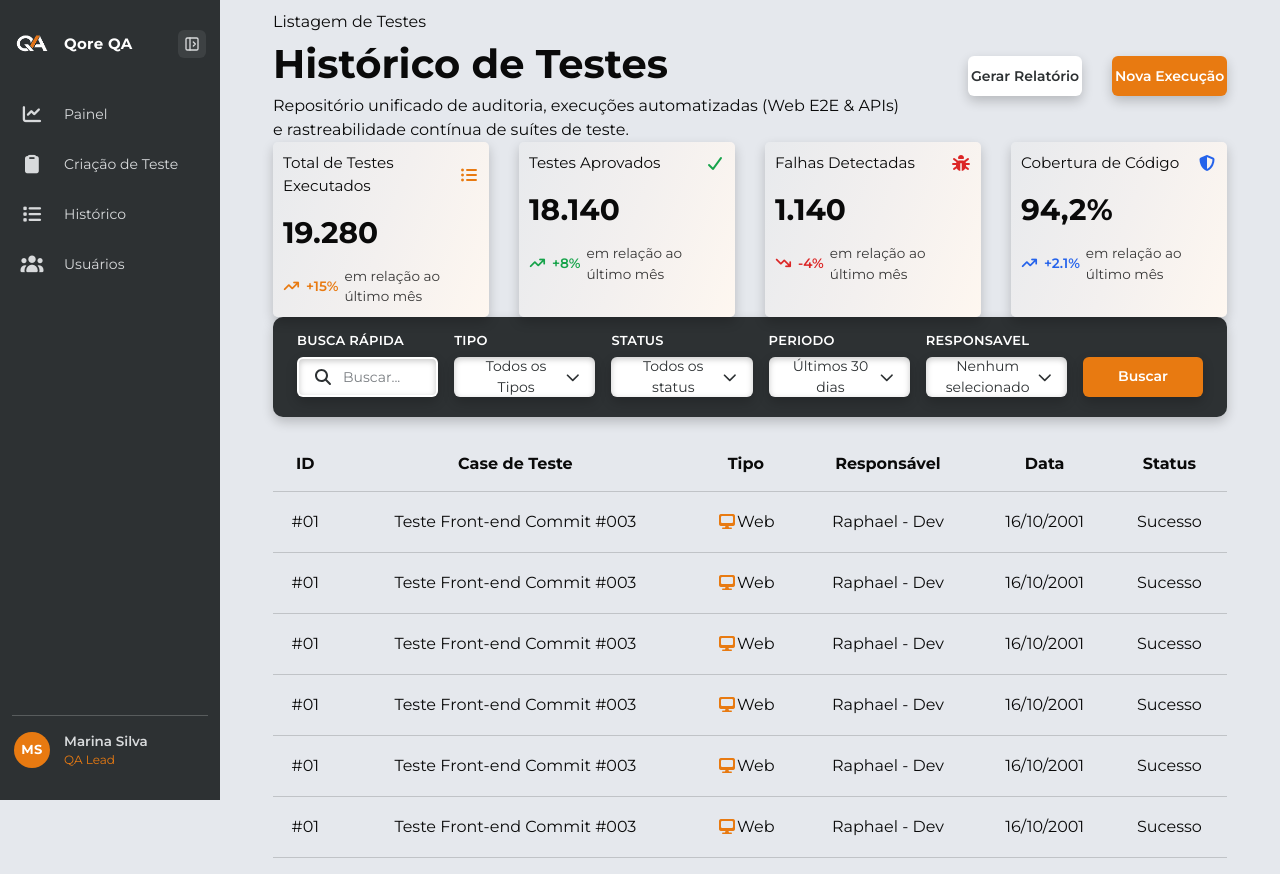
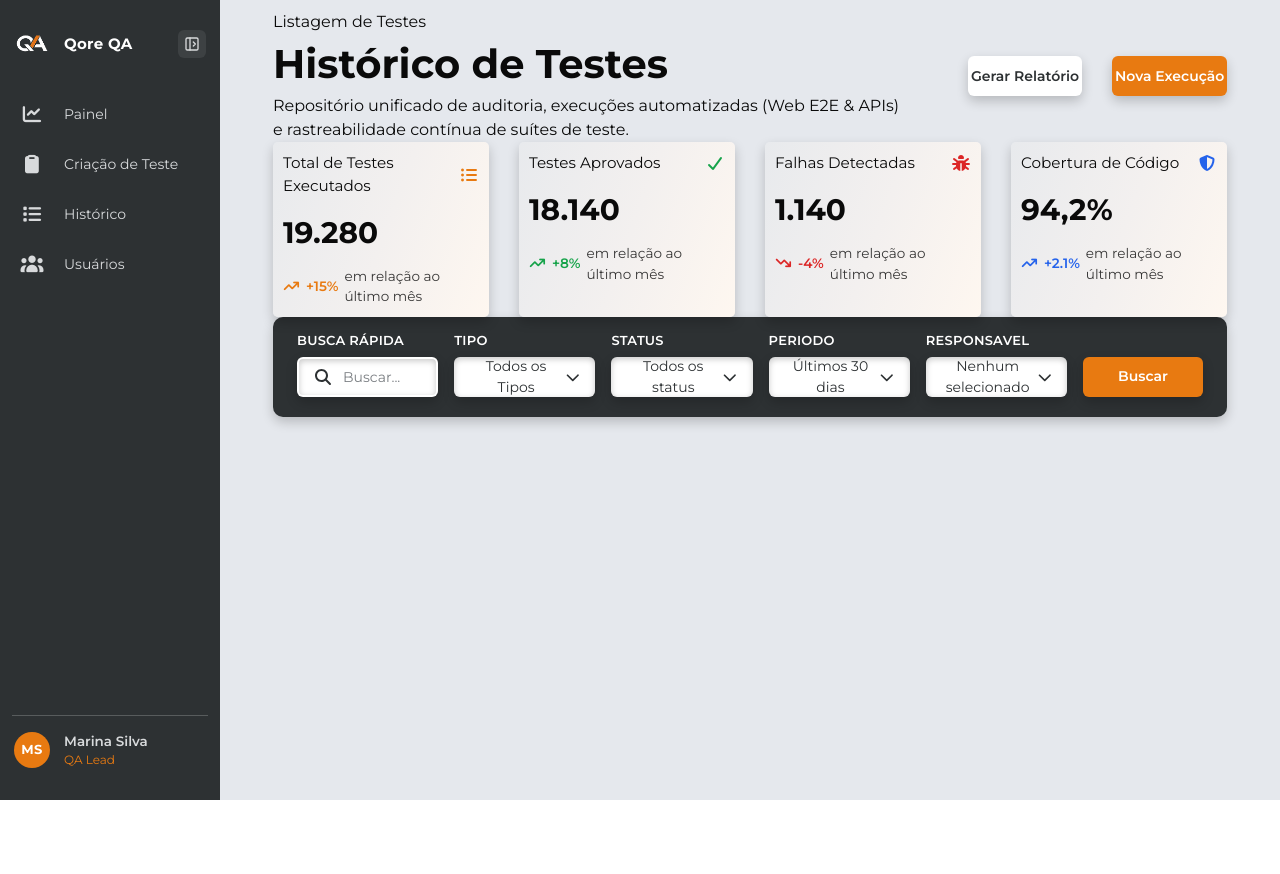
Before and after one commit to Qore-Analitycs/Qore-Analytics---Front-End, a Next.js app: page /historicoTeste in a window 1280 px wide. Shown: the top 874 px of the page. After the commit the page ends 800 px from the top, so only its background shows below. Built offline with nearby package versions, Linux system fonts and the light colour scheme.

Commit message:
:contruction: correções na .env

```diff
--- a/package.json
+++ b/package.json
@@ -15,7 +15,7 @@
     "@fortawesome/free-regular-svg-icons": "^7.3.1",
     "@fortawesome/free-solid-svg-icons": "^7.3.1",
     "@fortawesome/react-fontawesome": "^3.5.0",
-    "axios": "^1.21.0",
+    "axios": "^1.21.1",
     "class-variance-authority": "^0.7.1",
     "cn": "^0.5.2",
     "lucide-react": "^1.69.0",
--- a/src/components/lista/lista.module.css
+++ b/src/components/lista/lista.module.css
@@ -1,53 +1,40 @@
-.section {
-    background-color: var(--cor-fundo);
-    display: flex;
-    justify-content: center;
-    align-items: center;
-    width: 100%;
-    margin-top: 20px;
-    margin-bottom: 50px;
+/* Container da tabela */
+.tabelaContainer {
+  width: 100%;
+  background-color: transparent;
+  margin-top: 10px;
 }
 
-.tabelaLista {
-    border-collapse: separate;
-    border-spacing: 0 5px;
-    width: 100%;
+/* Cabeçalho da tabela */
+.tabelaHeader {
+  display: grid;
+  grid-template-columns: 2fr 1.5fr 1.5fr 1fr;
+  padding: 12px 16px;
+  font-weight: 700;
+  font-size: 13px;
+  color: #000000;
+  border-bottom: 2px solid #D0D0D0;
 }
 
-.tabelaLista th {
-    font-weight: bold;
-    padding: 10px;
-    text-align: center;
+/* Linhas individuais da tabela */
+.tabelaLinha {
+  display: grid;
+  grid-template-columns: 2fr 1.5fr 1.5fr 1fr;
+  padding: 16px;
+  align-items: center;
+  font-size: 13px;
+  color: #333333;
+  border-bottom: 1px solid #D8DCE3;
+  background-color: transparent;
 }
 
-.tabelaLista td {
-    padding: 13px 10px;
-    text-align: center;
-    vertical-align: middle;
+/* Cores de status */
+.ativo {
+  color: #159B50;
+  font-weight: 600;
 }
 
-.tabelaLista td:first-child {
-    border-top-left-radius: 10px;
-    border-bottom-left-radius: 10px;
+.inativo {
+  color: #C62828;
+  font-weight: 600;
 }
-
-.tabelaLista td:last-child {
-    border-top-right-radius: 10px;
-    border-bottom-right-radius: 10px;
-}
-
-.tabelaLista tr.linhaDivisoria td {
-    background-color: transparent !important;
-    padding: 0 !important;
-    border-radius: 0 !important;
-    height: 1px !important;
-    opacity: 0.4;
-}
-
-.hrDivisoria {
-    width: 100%;
-    height: 1px;
-    background-color: var(--cinza-escuro);
-    transform: scaleY(0.5);
-    transform-origin: center;
-}
--- a/src/components/lista/lista.tsx
+++ b/src/components/lista/lista.tsx
@@ -4,146 +4,193 @@ import styles from "./lista.module.css";
 
 type ListaProps = {
   page?: string;
+  usuarios?: any[];
 };
 
-export default function Lista({ page }: ListaProps) {
-  return (
-    <>
-      {page === "listaHistorico" && (
-        <section className={styles.section}>
-          <table className={styles.tabelaLista}>
-            <thead id={styles.thead}>
-              <tr>
-                <th>ID</th>
-                <th>Case de Teste</th>
-                <th>Tipo</th>
-                <th>Responsável</th>
-                <th>Data</th>
-                <th>Status</th>
-              </tr>
-            </thead>
+interface Usuario {
+  id: string;
+  nome: string;
+  email: string;
+  estaAtivo: boolean;
+  perfil?: {
+    nome: string;
+  };
+}
 
-            <tbody id={styles.tbody}>
-              {/* Linha Divisória do Cabeçalho */}
-              <tr className={styles.linhaDivisoria}>
-                <td colSpan={6}>
-                  <div className={styles.hrDivisoria}></div>
-                </td>
-              </tr>
+export default function Lista({ page, usuarios = [] }: ListaProps) {
+  // Se a página for a de Usuário e Permissões, exibe a tabela dinâmica
+  if (page === "usuarioPermissoes") {
+    return (
+      <div className={styles.tabelaContainer}>
+        {/* Cabeçalho */}
+        <div className={styles.tabelaHeader}>
+          <span>Usuário</span>
+          <span>Cargo</span>
+          <span>Empresa</span>
+          <span>Status</span>
+        </div>
 
-              {/* Itens com linha divisória após cada um */}
-              <Item page="listaHistorico" />
-              <tr className={styles.linhaDivisoria}>
-                <td colSpan={6}>
-                  <div className={styles.hrDivisoria}></div>
-                </td>
-              </tr>
+        {/* Linhas vindas do Banco de Dados via API */}
+        {usuarios.map((usuario) => (
+          <div className={styles.tabelaLinha} key={usuario.id}>
+            <span>{usuario.nome}</span>
+            <span>{usuario.perfil?.nome || "Membro"}</span>
+            <span>Vektor Tech</span>
+            <span className={usuario.estaAtivo ? styles.ativo : styles.inativo}>
+              {usuario.estaAtivo ? "Ativo" : "Inativo"}
+            </span>
+          </div>
+        ))}
 
-              <Item page="listaHistorico" />
-              <tr className={styles.linhaDivisoria}>
-                <td colSpan={6}>
-                  <div className={styles.hrDivisoria}></div>
-                </td>
-              </tr>
+        {usuarios.length === 0 && (
+          <p style={{ padding: "20px", textAlign: "center" }}>Nenhum usuário encontrado na API.</p>
+        )}
+      </div>
+    );
+  }
 
-              <Item page="listaHistorico" />
-              <tr className={styles.linhaDivisoria}>
-                <td colSpan={6}>
-                  <div className={styles.hrDivisoria}></div>
-                </td>
-              </tr>
+  return null;
 
-              <Item page="listaHistorico" />
-              <tr className={styles.linhaDivisoria}>
-                <td colSpan={6}>
-                  <div className={styles.hrDivisoria}></div>
-                </td>
-              </tr>
 
-              <Item page="listaHistorico" />
-              <tr className={styles.linhaDivisoria}>
-                <td colSpan={6}>
-                  <div className={styles.hrDivisoria}></div>
-                </td>
-              </tr>
 
-              <Item page="listaHistorico" />
-              <tr className={styles.linhaDivisoria}>
-                <td colSpan={6}>
-                  <div className={styles.hrDivisoria}></div>
-                </td>
-              </tr>
-            </tbody>
-          </table>
-        </section>
-      )}
-      {page === "usuarioPermissoes" && (
-        <section className={styles.section}>
-          <table className={styles.tabelaLista}>
-            <thead id={styles.thead}>
-              <tr>
-                <th>Usuário</th>
-                <th>Cargo</th>
-                <th>Empresa</th>
-                <th>Status</th>
-              </tr>
-            </thead>
 
-            <tbody id={styles.tbody}>
-              {/* Linha Divisória do Cabeçalho */}
-              <tr className={styles.linhaDivisoria}>
-                <td colSpan={6}>
-                  <div className={styles.hrDivisoria}></div>
-                </td>
-              </tr>
+  // return (
+  //   <>
+  //     {page === "listaHistorico" && (
+  //       <section className={styles.section}>
+  //         <table className={styles.tabelaLista}>
+  //           <thead id={styles.thead}>
+  //             <tr>
+  //               <th>ID</th>
+  //               <th>Case de Teste</th>
+  //               <th>Tipo</th>
+  //               <th>Responsável</th>
+  //               <th>Data</th>
+  //               <th>Status</th>
+  //             </tr>
+  //           </thead>
 
-              {/* Itens com linha divisória após cada um */}
-              <Item page="UsuarioPermissoes" />
-              <tr className={styles.linhaDivisoria}>
-                <td colSpan={6}>
-                  <div className={styles.hrDivisoria}></div>
-                </td>
-              </tr>
-              <Item page="UsuarioPermissoes" />
-              <tr className={styles.linhaDivisoria}>
-                <td colSpan={6}>
-                  <div className={styles.hrDivisoria}></div>
-                </td>
-              </tr>
-              <Item page="UsuarioPermissoes" />
-              <tr className={styles.linhaDivisoria}>
-                <td colSpan={6}>
-                  <div className={styles.hrDivisoria}></div>
-                </td>
-              </tr>
-              <Item page="UsuarioPermissoes" />
-              <tr className={styles.linhaDivisoria}>
-                <td colSpan={6}>
-                  <div className={styles.hrDivisoria}></div>
-                </td>
-              </tr>
-              <Item page="UsuarioPermissoes" />
-              <tr className={styles.linhaDivisoria}>
-                <td colSpan={6}>
-                  <div className={styles.hrDivisoria}></div>
-                </td>
-              </tr>
-              <Item page="UsuarioPermissoes" />
-              <tr className={styles.linhaDivisoria}>
-                <td colSpan={6}>
-                  <div className={styles.hrDivisoria}></div>
-                </td>
-              </tr>
-              <Item page="UsuarioPermissoes" />
-              <tr className={styles.linhaDivisoria}>
-                <td colSpan={6}>
-                  <div className={styles.hrDivisoria}></div>
-                </td>
-              </tr>
-            </tbody>
-          </table>
-        </section>
-      )}
-    </>
-  );
-}
+  //           <tbody id={styles.tbody}>
+  //             {/* Linha Divisória do Cabeçalho */}
+  //             <tr className={styles.linhaDivisoria}>
+  //               <td colSpan={6}>
+  //                 <div className={styles.hrDivisoria}></div>
+  //               </td>
+  //             </tr>
+
+  //             {/* Itens com linha divisória após cada um */}
+  //             <Item page="listaHistorico" />
+  //             <tr className={styles.linhaDivisoria}>
+  //               <td colSpan={6}>
+  //                 <div className={styles.hrDivisoria}></div>
+  //               </td>
+  //             </tr>
+
+  //             <Item page="listaHistorico" />
+  //             <tr className={styles.linhaDivisoria}>
+  //               <td colSpan={6}>
+  //                 <div className={styles.hrDivisoria}></div>
+  //               </td>
+  //             </tr>
+
+  //             <Item page="listaHistorico" />
+  //             <tr className={styles.linhaDivisoria}>
+  //               <td colSpan={6}>
+  //                 <div className={styles.hrDivisoria}></div>
+  //               </td>
+  //             </tr>
+
+  //             <Item page="listaHistorico" />
+  //             <tr className={styles.linhaDivisoria}>
+  //               <td colSpan={6}>
+  //                 <div className={styles.hrDivisoria}></div>
+  //               </td>
+  //             </tr>
+
+  //             <Item page="listaHistorico" />
+  //             <tr className={styles.linhaDivisoria}>
+  //               <td colSpan={6}>
+  //                 <div className={styles.hrDivisoria}></div>
+  //               </td>
+  //             </tr>
+
+  //             <Item page="listaHistorico" />
+  //             <tr className={styles.linhaDivisoria}>
+  //               <td colSpan={6}>
+  //                 <div className={styles.hrDivisoria}></div>
+  //               </td>
+  //             </tr>
+  //           </tbody>
+  //         </table>
+  //       </section>
+  //     )}
+  //     {page === "usuarioPermissoes" && (
+  //       <section className={styles.section}>
+  //         <table className={styles.tabelaLista}>
+  //           <thead id={styles.thead}>
+  //             <tr>
+  //               <th>Usuário</th>
+  //               <th>Cargo</th>
+  //               <th>Empresa</th>
+  //               <th>Status</th>
+  //             </tr>
+  //           </thead>
+
+  //           <tbody id={styles.tbody}>
+  //             {/* Linha Divisória do Cabeçalho */}
+  //             <tr className={styles.linhaDivisoria}>
+  //               <td colSpan={6}>
+  //                 <div className={styles.hrDivisoria}></div>
+  //               </td>
+  //             </tr>
+
+  //             {/* Itens com linha divisória após cada um */}
+  //             <Item page="UsuarioPermissoes" />
+  //             <tr className={styles.linhaDivisoria}>
+  //               <td colSpan={6}>
+  //                 <div className={styles.hrDivisoria}></div>
+  //               </td>
+  //             </tr>
+  //             <Item page="UsuarioPermissoes" />
+  //             <tr className={styles.linhaDivisoria}>
+  //               <td colSpan={6}>
+  //                 <div className={styles.hrDivisoria}></div>
+  //               </td>
+  //             </tr>
+  //             <Item page="UsuarioPermissoes" />
+  //             <tr className={styles.linhaDivisoria}>
+  //               <td colSpan={6}>
+  //                 <div className={styles.hrDivisoria}></div>
+  //               </td>
+  //             </tr>
+  //             <Item page="UsuarioPermissoes" />
+  //             <tr className={styles.linhaDivisoria}>
+  //               <td colSpan={6}>
+  //                 <div className={styles.hrDivisoria}></div>
+  //               </td>
+  //             </tr>
+  //             <Item page="UsuarioPermissoes" />
+  //             <tr className={styles.linhaDivisoria}>
+  //               <td colSpan={6}>
+  //                 <div className={styles.hrDivisoria}></div>
+  //               </td>
+  //             </tr>
+  //             <Item page="UsuarioPermissoes" />
+  //             <tr className={styles.linhaDivisoria}>
+  //               <td colSpan={6}>
+  //                 <div className={styles.hrDivisoria}></div>
+  //               </td>
+  //             </tr>
+  //             <Item page="UsuarioPermissoes" />
+  //             <tr className={styles.linhaDivisoria}>
+  //               <td colSpan={6}>
+  //                 <div className={styles.hrDivisoria}></div>
+  //               </td>
+  //             </tr>
+  //           </tbody>
+  //         </table>
+  //       </section>
+  //     )}
+  //   </>
+  // );
+ }
```
Also changed, not shown: src/pages/usuarioPermissoes/index.tsx (+17 -2 lines), src/services/usuarioService.ts (+19 -29 lines), src/types/usuario.ts (+12 -28 lines), 1 other file (tests, documents, lock files or other folders).
